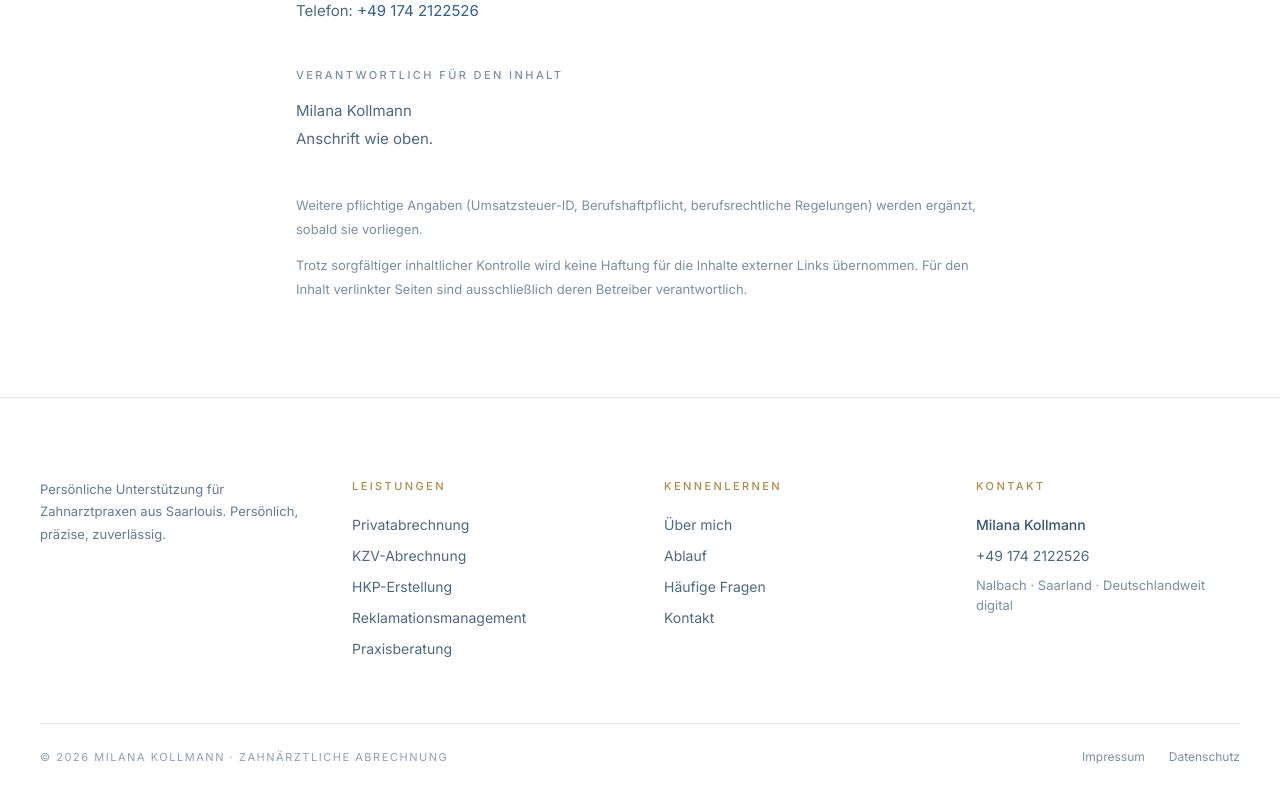
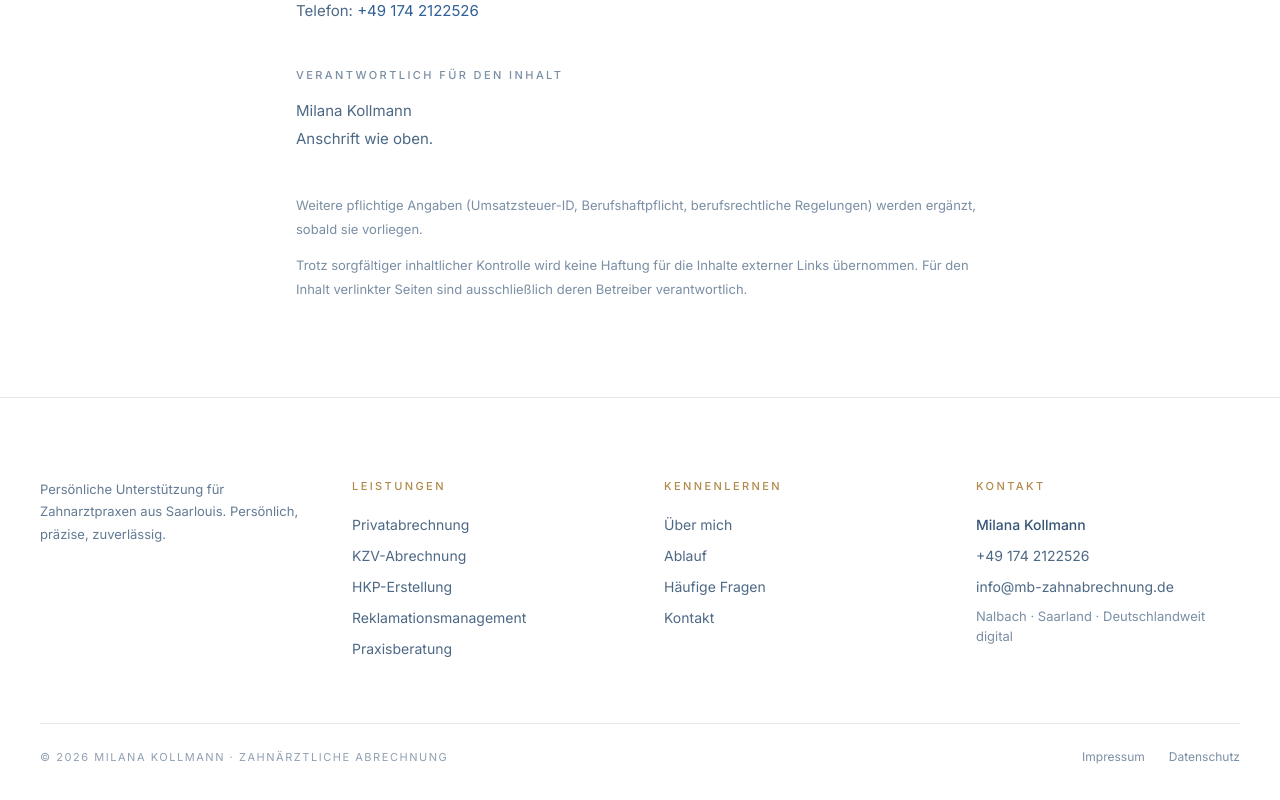
Before and after one commit to fynnoman/milana, a Next.js app: page /impressum in a window 1280 px wide. Shown: the part 522-1322 px from the top of the page. Built offline with nearby package versions, Linux system fonts and the light colour scheme; no server answers.

Commit message:
Add Milana contact email to website

```diff
--- a/components/Footer.tsx
+++ b/components/Footer.tsx
@@ -55,6 +55,7 @@ export default function Footer() {
                   {SITE.contact.phone}
                 </a>
               </li>
+              <li><a href={SITE.contact.emailHref} className="hover:text-petrol transition-colors break-all">{SITE.contact.email}</a></li>
               <li className="text-navy/60 text-[13px] mt-3">
                 {SITE.address.addressLocality} · {SITE.areaServed.local} · Deutschlandweit digital
               </li>
```
